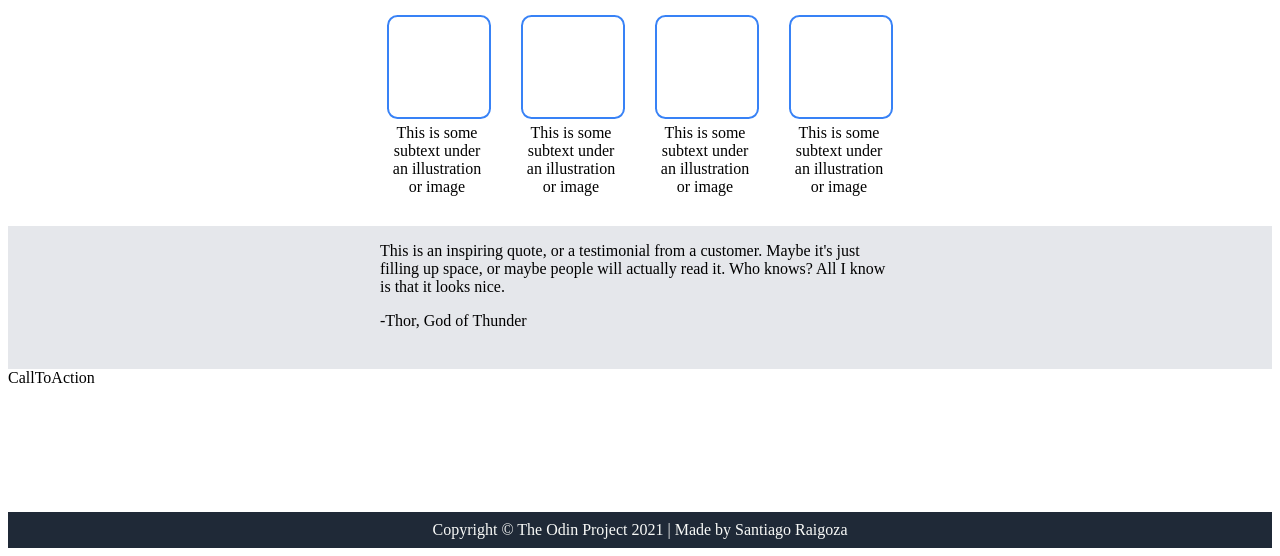
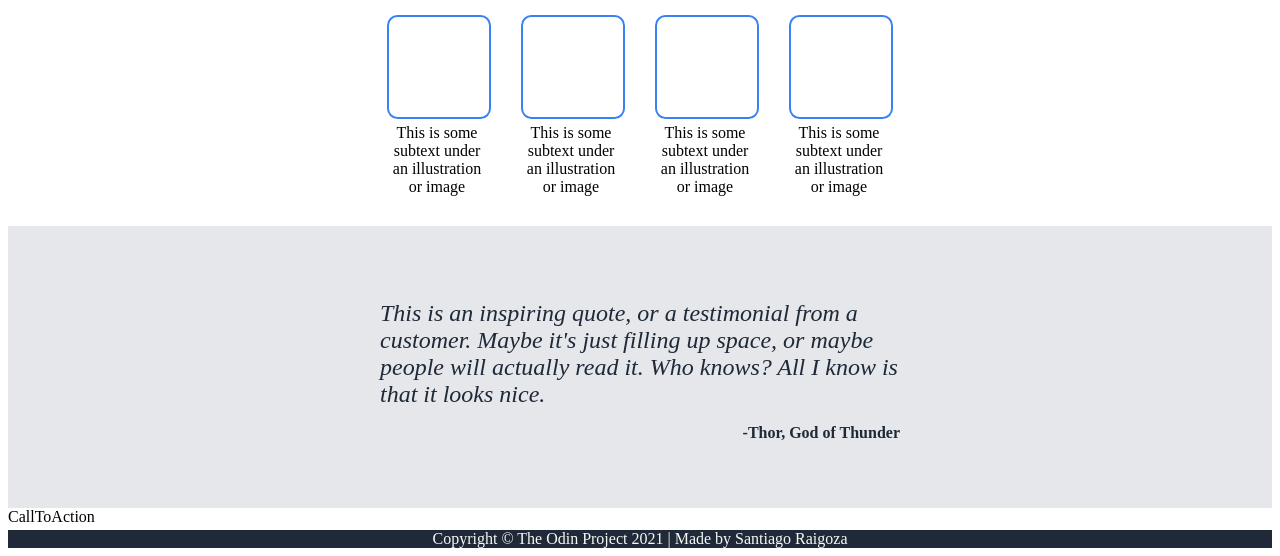
Before and after one commit to santi-raigoza/landing-page, a plain HTML site: page index.html in a window 1280 px wide. Shown: the part 460-1016 px from the top of the page. Drawn offline with Linux system fonts and the light colour scheme.

Commit message:
Resized and finished quote section of landing page
Edited quote's size, moved author's name, and resized div

```diff
--- a/index.html
+++ b/index.html
@@ -55,11 +55,11 @@
         <div class="quote">
             <div class="quote-container">
                 <div>
-                    <p>This is an inspiring quote, or a testimonial from a customer. Maybe it's just filling up space,
+                    <p class="quote-text">This is an inspiring quote, or a testimonial from a customer. Maybe it's just filling up space,
                         or maybe people will actually read it. Who knows? All I know is that it looks nice.
                     </p>
                 </div>
-                <div>-Thor, God of Thunder</div>
+                <div class="author-container"><p class="author">-Thor, God of Thunder</p></div>
             </div>
         </div>
         <div class="call-to-action">
--- a/style.css
+++ b/style.css
@@ -13,7 +13,7 @@ body {
 
 a {
     text-decoration: none;
-    color: #E5E7EB;
+    color: grey;
 
 }
 
@@ -111,10 +111,31 @@ a {
     background-color: #E5E7EB;
     display: flex;
     justify-content: center;
+    padding: 50px 0px;
 }
 
 .quote-container {
     width: 520px;
+}
+
+.author,
+.quote-text{
+    color: #1f2937;
+}
+
+.quote-text {
+    font-size: 24px;
+    font-style: italic;
+    margin-bottom: 0px;
+}
+
+.author {
+    font-weight: bold;
+}
+
+.author-container {
+    display: flex;
+    justify-content: end;
 }
 
 .footer {
```
